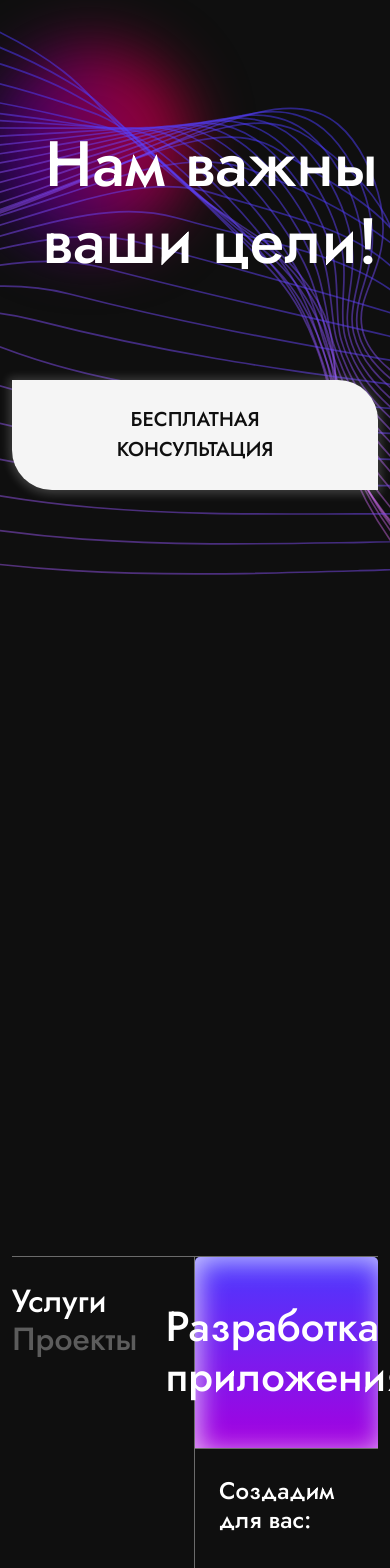
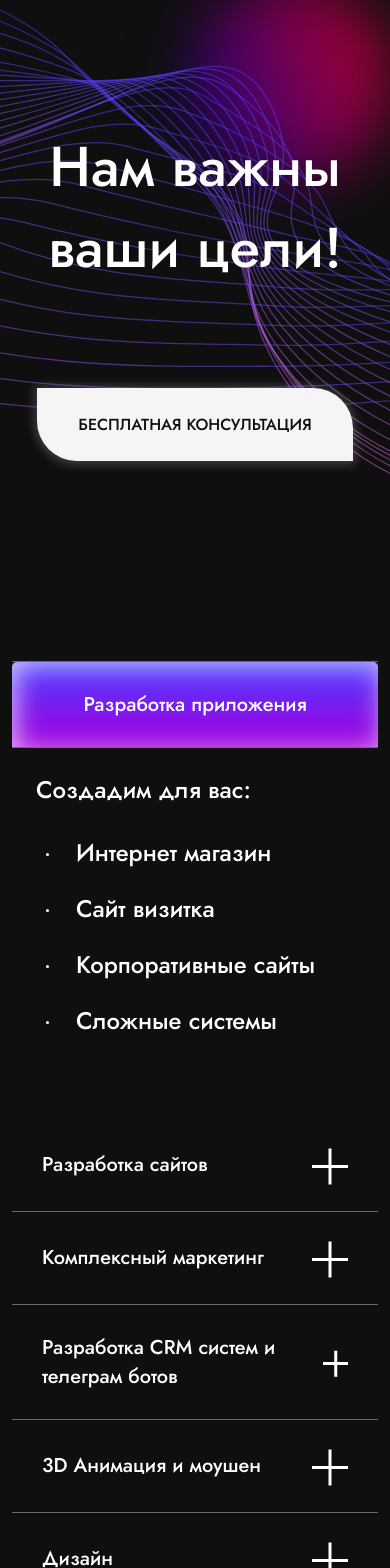
Before and after one commit to 7Davronbek/zamaan-app, a React (Create React App) app: page /#/ in a window 390 px wide. Shown: the part 140-1708 px from the top of the page. Built offline with nearby package versions, Linux system fonts and the light colour scheme; no server answers.

Commit message:
zamaan-app

```diff
--- a/src/components/Footer.jsx
+++ b/src/components/Footer.jsx
@@ -31,7 +31,7 @@ const Footer = () => {
                 <div className="container">
                     <div className="row">
                         <div className="col-12">
-                            <h1>@ Copyright 2022. All rights reserved.</h1>
+                            <h1>@ Copyright 2022.Zamaan Designs. <span className='mx-1'><img src="/img/miniLogo.svg" alt="" /></span> All rights reserved.</h1>
                         </div>
                     </div>
                 </div>
--- a/src/sass/main.scss
+++ b/src/sass/main.scss
@@ -295,6 +295,11 @@ body {
         height: 1210px;
         background-size: cover;
 
+        @media(max-width: 767px) {
+            height: auto;
+            background-size: 170%;
+        }
+
         .container {
             position: relative;
         }
@@ -309,6 +314,11 @@ body {
             // background: rgb(7 177 141 / 95%);
             filter: blur(30px);
             background: linear-gradient(249deg, #c50024 0%, #150185 100%);
+
+            @media(max-width: 767px) {
+                top: -65px;
+                right: -1px;
+            }
         }
 
         .back {
@@ -331,6 +341,13 @@ body {
             margin-bottom: 100px;
             text-align: end;
             margin-top: 80px;
+
+            @media(max-width: 767px) {
+                font-size: 56px;
+                line-height: 81px;
+                text-align: center;
+                margin: 80px 10px 100px;
+            }
         }
 
         .myBtn {
@@ -353,6 +370,15 @@ body {
                     box-shadow: 0px 1px 10px 3px rgba(74, 58, 255, 0.55), inset 0px 4px 27px rgba(255, 255, 255, 0.5);
                     color: #fff;
                 }
+
+                @media(max-width: 767px) {
+                    font-size: 16px;
+                    line-height: 23px;
+                }
+            }
+
+            @media(max-width: 767px) {
+                text-align: center;
             }
         }
     }
@@ -387,6 +413,10 @@ body {
                 &.half {
                     color: #FFFFFF52;
                 }
+            }
+
+            @media(max-width: 992px) {
+                display: none;
             }
         }
 
@@ -450,6 +480,12 @@ body {
                             .burger2 {
                                 transform: rotate(90deg);
                             }
+
+                            @media(max-width: 992px) {
+                                width: 36px;
+                                height: 36px;
+                                margin-left: 15px;
+                            }
                         }
 
                         &.collapsed {
@@ -460,6 +496,12 @@ body {
                             .burger {
                                 display: block;
                             }
+                        }
+
+                        @media(max-width: 992px) {
+                            font-size: 20px;
+                            line-height: 29px;
+                            padding: 28px 30px;
                         }
                     }
                 }
@@ -497,6 +539,10 @@ body {
                     }
                 }
             }
+
+            @media(max-width: 992px) {
+                width: 100% !important;
+            }
         }
     }
 
@@ -513,6 +559,11 @@ body {
             right: 0;
             top: -50%;
             z-index: -1;
+
+            @media(max-width: 767px) {
+                top: 0;
+                transform: scale(1.5);
+            }
         }
 
         .swiper {
@@ -539,6 +590,16 @@ body {
             color: #fff;
             margin-bottom: 50px;
             text-align: center;
+
+            @media(max-width: 992px) {
+                margin-bottom: 24px;
+                font-size: 36px;
+                line-height: 52px;
+            }
+        }
+
+        @media(max-width: 767px) {
+            padding: 10px 0 80px;
         }
     }
 
```
Also changed, not shown: public/img/miniLogo.svg (added).
